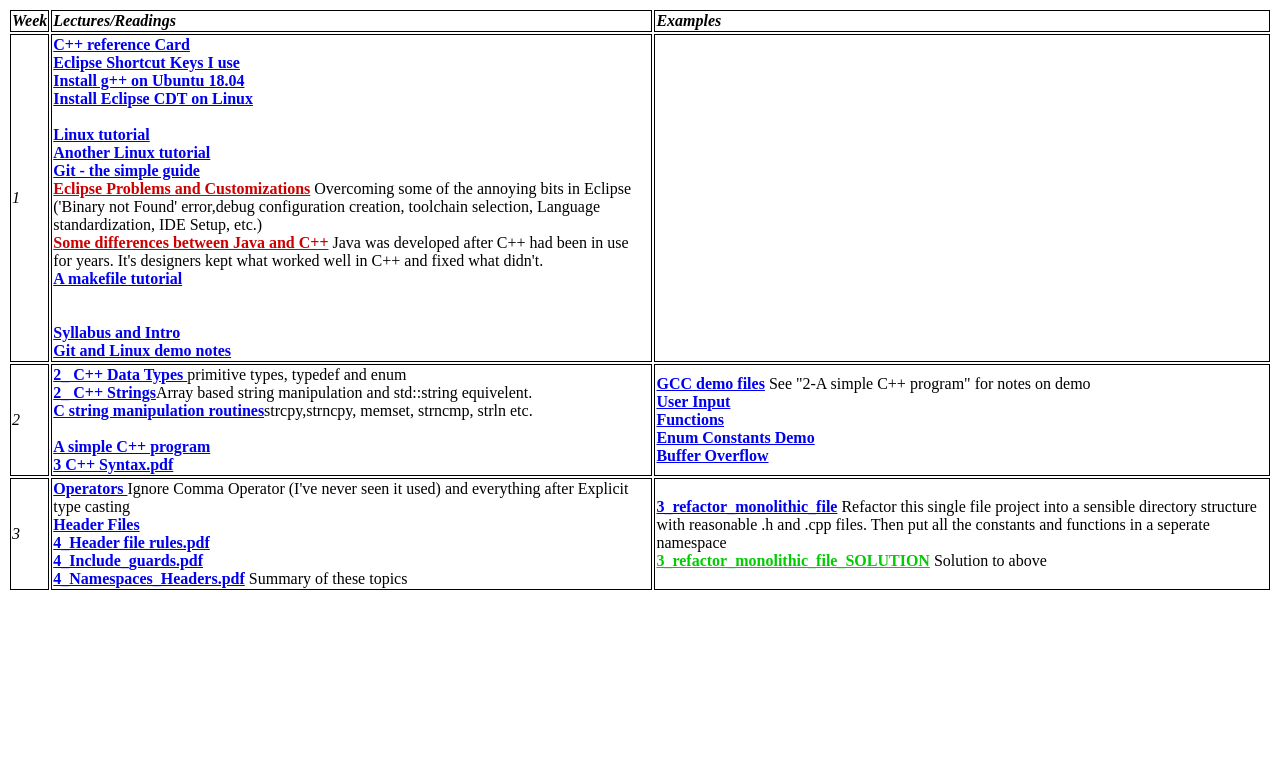
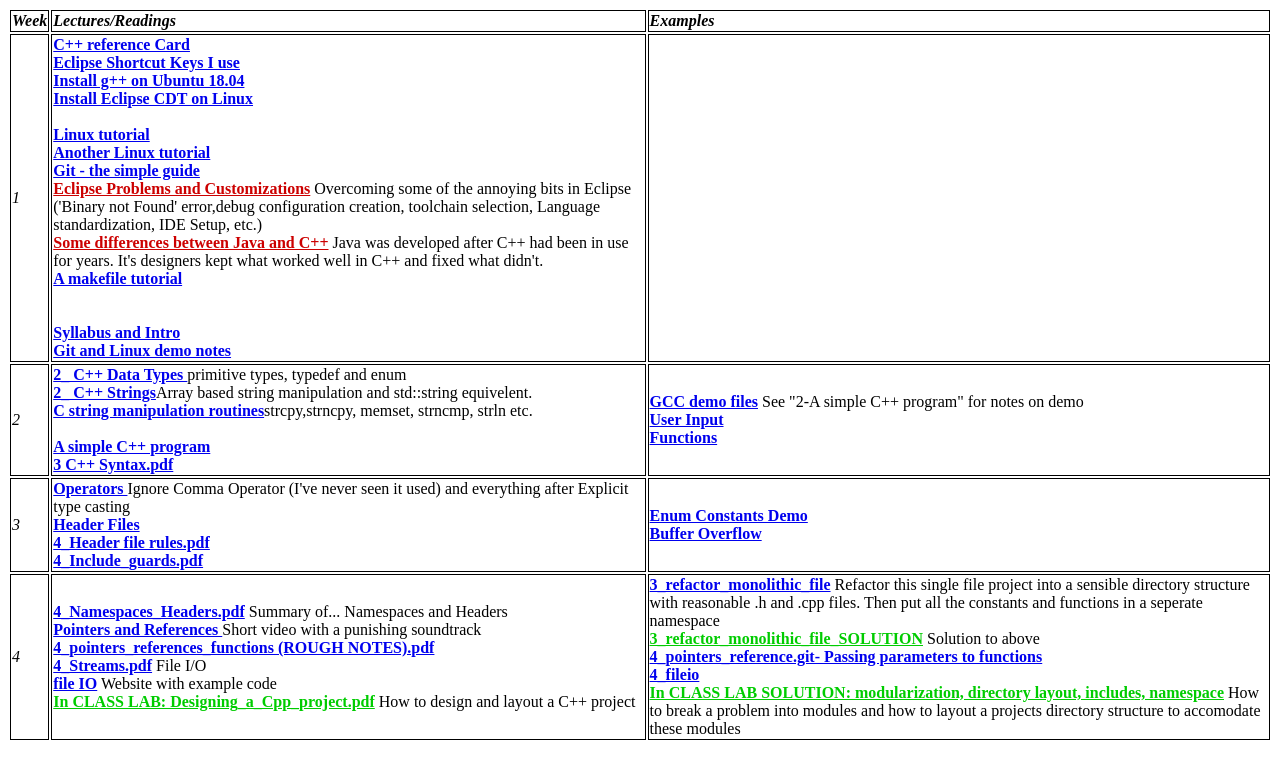
Before and after one commit to CNUClasses/CPSC327, a Jekyll site: the page navbar/Lectures.html, which Jekyll copies as it is, in a window 1280 px wide. Shown: the top 779 px of the page. Built offline with Jekyll 4.4.1, drawn with Linux system fonts in a browser that asks for light colours.

Commit message:
lectures

```diff
--- a/navbar/Lectures.html
+++ b/navbar/Lectures.html
@@ -68,16 +67,42 @@
 					<strong><a href="http://www.learncpp.com/cpp-tutorial/19-header-files/"> Header Files </a></strong><br>
 					<strong><a href="https://github.com/CNUClasses/CPSC327/blob/master/content/Lectures/4_Header file rules.pdf"> 4_Header file rules.pdf</a></strong><br>
 					<strong><a href="https://github.com/CNUClasses/CPSC327/blob/master/content/Lectures/4_Include_guards.pdf"> 4_Include_guards.pdf</a></strong><br>
-					<strong><a href="https://github.com/CNUClasses/CPSC327/blob/master/content/Lectures/4_Namespaces_Headers.pdf"> 4_Namespaces_Headers.pdf</a></strong> Summary of these topics<br>
 
 				</td>
 				<td class="style_white ">
-				<strong><a href="https://github.com/CNUClasses/3_refactor_monolithic_file.git"> 3_refactor_monolithic_file</a></strong> Refactor this single file project into a sensible directory structure with reasonable .h and .cpp files.  Then put all the constants and functions in a seperate namespace<br />
-				<strong><a href="https://github.com/CNUClasses/3_refactor_monolithic_file_SOLUTION.git" style="color: #00cc00"> 3_refactor_monolithic_file_SOLUTION</a></strong> Solution to above<br />
+						<strong><a href="https://github.com/CNUClasses/3_Enum_Constants_Demo.git"> Enum Constants Demo</a></strong> <br />
+						<strong><a href="https://github.com/CNUClasses/2_BufferOverflow.git"> Buffer Overflow</a></strong> <br />
+				</td>
+		</tr>
+
+		<tr>
+			<td class="style_white "><em>4</em></td>
+			<td class="style_white ">
+				<strong><a href="https://github.com/CNUClasses/CPSC327/blob/master/content/Lectures/4_Namespaces_Headers.pdf"> 4_Namespaces_Headers.pdf</a></strong> Summary of... Namespaces and Headers<br>
+
+				<strong><a href="https://www.youtube.com/watch?v=LwAPKuJpvmA"> Pointers and References </a></strong>Short video with a punishing soundtrack<br>
+				<strong><a href="https://github.com/CNUClasses/CPSC327/blob/master/content/Lectures/4_pointers_references_functions.pdf"> 4_pointers_references_functions (ROUGH NOTES).pdf</a></strong><br>
+
+				<strong><a href="https://github.com/CNUClasses/CPSC327/blob/master/content/Lectures/4_Streams.pdf">4_Streams.pdf</a></strong> File I/O<br>
+				<strong><a href="http://www.cplusplus.com/doc/tutorial/files/"> file IO</a></strong> Website with example code<br>
+
+				<strong><a href="https://github.com/CNUClasses/CPSC327/blob/master/content/Lectures/In_CLASS_LAB_Designing_a_Cpp_project.pdf" style="color: #00cc00">In CLASS LAB: Designing_a_Cpp_project.pdf</a></strong> How to design and layout a C++ project<br>
 
 
+            </td>
+			<td class="style_white ">
+			<strong><a href="https://github.com/CNUClasses/3_refactor_monolithic_file.git"> 3_refactor_monolithic_file</a></strong> Refactor this single file project into a sensible directory structure with reasonable .h and .cpp files.  Then put all the constants and functions in a seperate namespace<br />
+			<strong><a href="https://github.com/CNUClasses/3_refactor_monolithic_file_SOLUTION.git" style="color: #00cc00"> 3_refactor_monolithic_file_SOLUTION</a></strong> Solution to above<br />
+			<strong><a href="https://github.com/CNUClasses/4_pointers_reference.git"> 4_pointers_reference.git- Passing parameters to functions</a></strong> <br />
+
+			<strong><a href="https://github.com/CNUClasses/4_fileio.git"> 4_fileio</a></strong> <br />
+
+
+			<strong><a href="https://github.com/CNUClasses/3_dirlayout_includes_namespace.git" style="color: #00cc00"> In CLASS LAB SOLUTION: modularization, directory layout, includes, namespace</a></strong> How to break a problem into modules and how to layout a projects directory structure to accomodate these modules <br />
+
 				</td>
-			</tr>
+		</tr>
+
 
 
 	    </table>
```
Also changed, not shown: other parts of navbar/Lectures.html (+1 -2 lines), navbar/Projects.html (+19 -8 lines), 1 other file.
